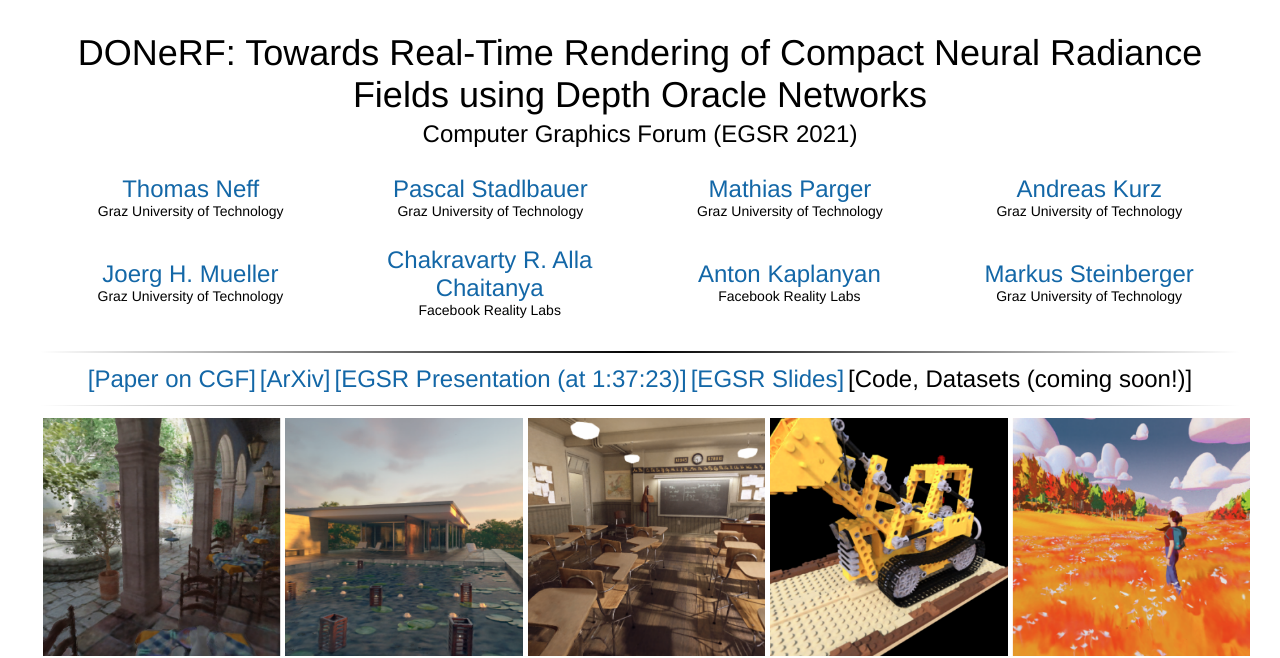
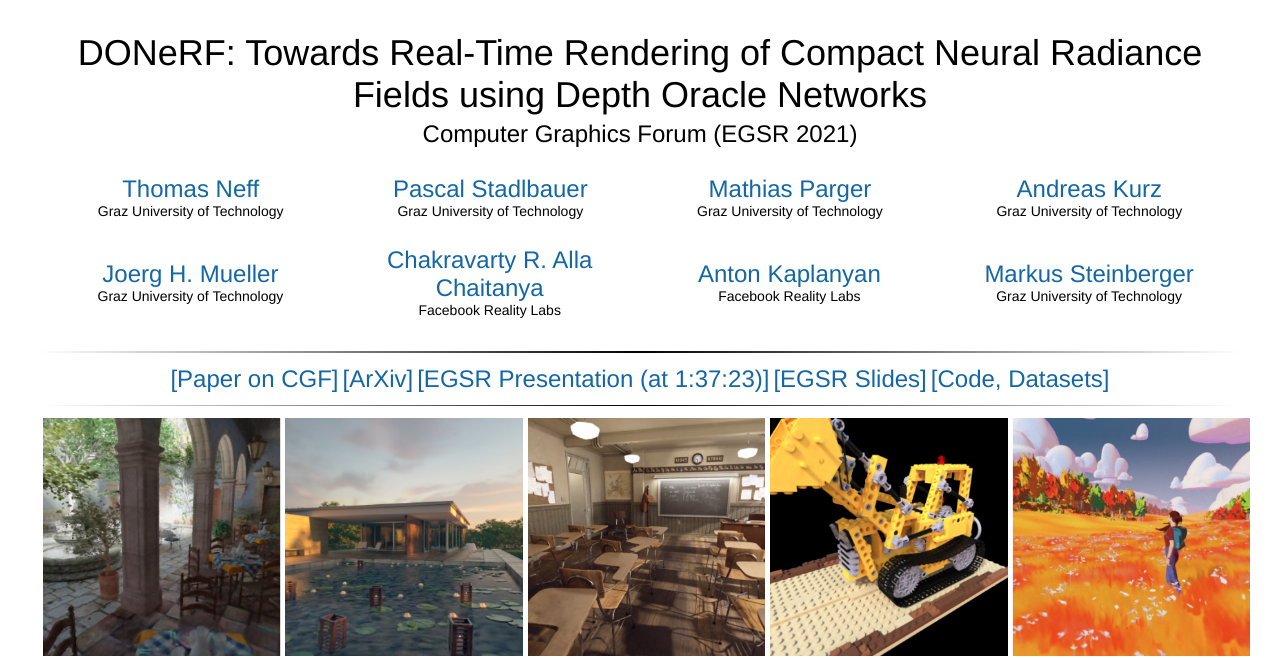
Before and after one commit to DepthOracleNeRF/depthoraclenerf.github.io, a plain HTML site: page index.html in a window 1280 px wide. Shown: the top 658 px of the page. Drawn offline with Linux system fonts and the light colour scheme; grey boxes are pictures that could not be loaded.

Commit message:
Added link to github source.

```diff
--- a/index.html
+++ b/index.html
@@ -278,7 +278,7 @@ Compared to concurrent acceleration methods for raymarching-based neural represe
 			</td>
       <td align=center> <span style="font-size:18pt">
 			  <center>
-				[Code, Datasets (coming soon!)]
+				<a href="https://github.com/facebookresearch/DONERF">[Code, Datasets]</a>
 			  </center>
 			</td>
 		  </tr>
```
